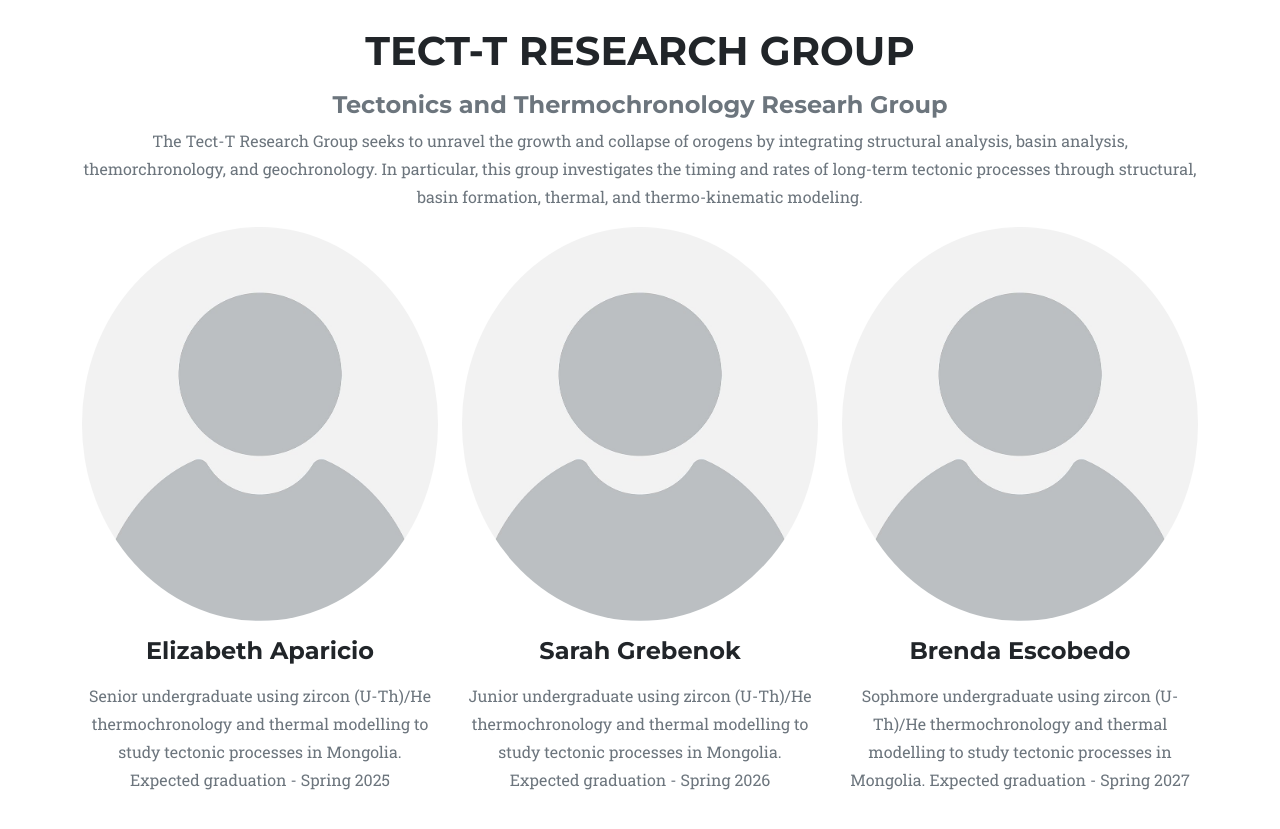
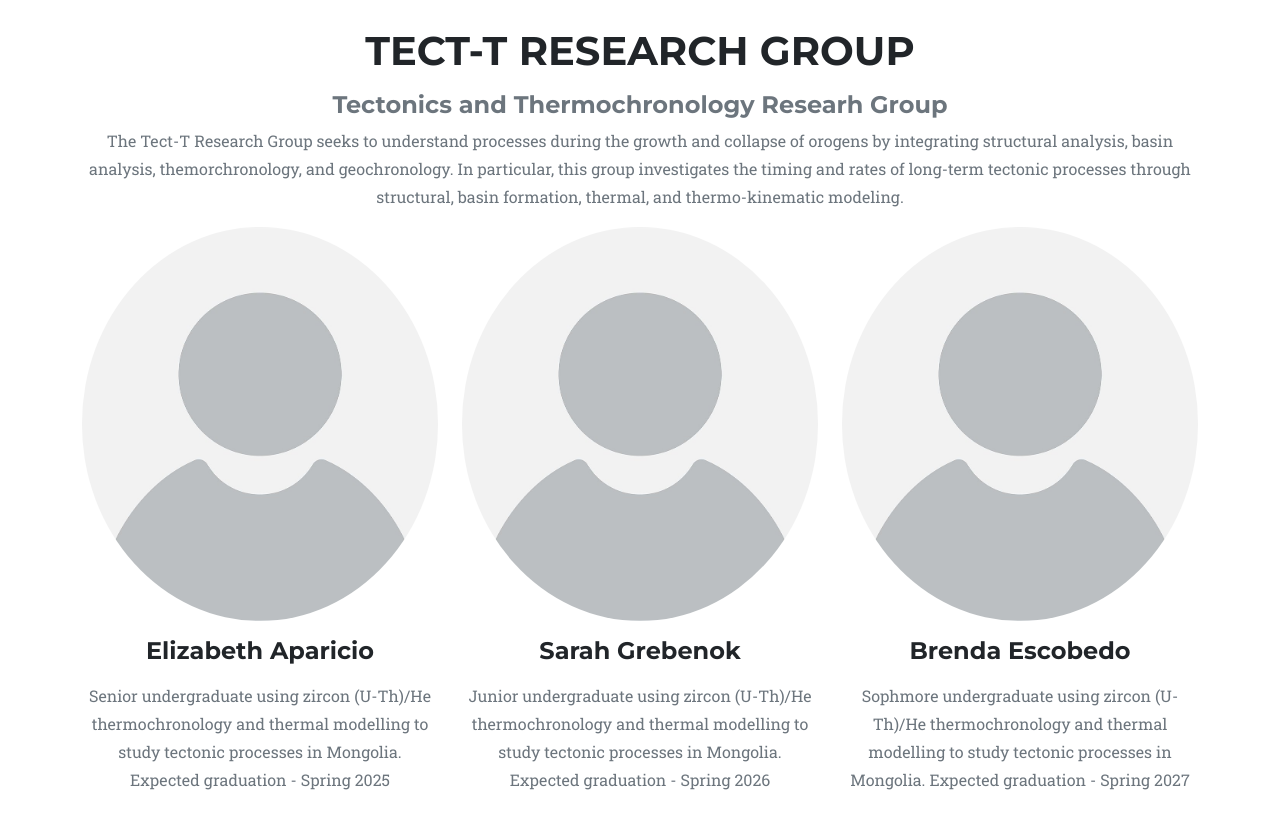
Before and after one commit to SHenriquezG/SHenriquezG.github.io, a plain HTML site: page index.html in a window 1280 px wide. Shown: the part 3100-3929 px from the top of the page. Drawn offline with nearby package versions, Linux system fonts and the light colour scheme.

Commit message:
update research group description

```diff
--- a/index.html
+++ b/index.html
@@ -166,7 +166,7 @@
                 <div class="text-center">
                     <h2 class="section-heading text-uppercase">Tect-T Research Group</h2>
                     <h4 class="section-subheading text-muted">Tectonics and Thermochronology Researh Group</h4>
-                    <p class="text-muted">The Tect-T Research Group seeks to unravel the growth and collapse of orogens by integrating structural analysis, basin analysis, themorchronology, and geochronology. In particular, this group investigates the timing and rates of long-term tectonic processes through structural, basin formation, thermal, and thermo-kinematic modeling. </p>
+                    <p class="text-muted">The Tect-T Research Group seeks to understand processes during the growth and collapse of orogens by integrating structural analysis, basin analysis, themorchronology, and geochronology. In particular, this group investigates the timing and rates of long-term tectonic processes through structural, basin formation, thermal, and thermo-kinematic modeling. </p>
                 </div>
                 <div class="row text-center">
                     <div class="col-md-4">
```
Also changed, not shown: 2 other files.
